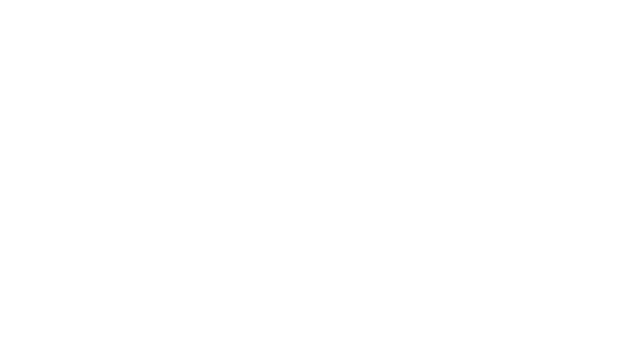
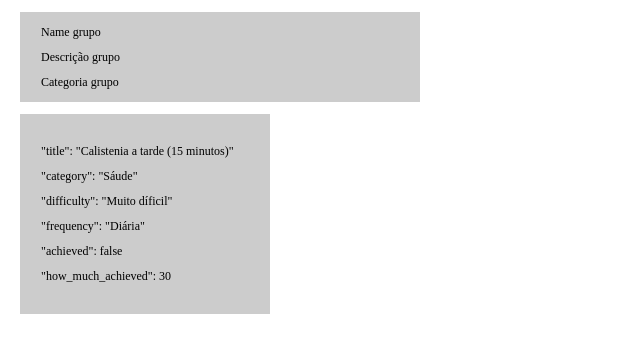
Before and after one commit to rafaelgsousa/Kenzy-academy-fitness, a JavaScript app: page / in a window 1280 px wide. Shown: the top 352 px of the page, without its empty margins (0-640 px from the left). Built offline with nearby package versions, Linux system fonts and the light colour scheme; the HTML template or start-up script is replaced by a standard one.

Commit message:
feat: create component Card

```diff
--- a/src/App.js
+++ b/src/App.js
@@ -1,8 +1,27 @@
+import { Card, TextCard } from "./components/Card";
+
 function App() {
+
+  const handleClick = () => {
+    alert("Clickou")
+  }
+
   return (
-    <div >
-
-    </div>
+    <>
+      <Card background={"#ccc"} backgroundHover={"coral"} onClick={handleClick}>
+        <TextCard>Name grupo</TextCard>
+        <TextCard>Descrição grupo</TextCard>
+        <TextCard>Categoria grupo</TextCard>
+      </Card>
+      <Card background={"#ccc"} height={200} width={250} backgroundHover={"coral"}>
+        <TextCard>"title": "Calistenia a tarde (15 minutos)"</TextCard>
+        <TextCard>"category": "Sáude"</TextCard>
+        <TextCard>"difficulty": "Muito díficil"</TextCard>
+        <TextCard>"frequency": "Diária"</TextCard>
+        <TextCard>"achieved": false</TextCard>
+        <TextCard>"how_much_achieved": 30</TextCard>
+      </Card>
+    </>
   );
 }
 
--- /dev/null
+++ b/src/components/Card/index.js
@@ -0,0 +1,51 @@
+import styled from 'styled-components'
+
+
+/**
+ * Exemplo de uso:
+ *
+ * \<Card width={200} height={200} background={"red"} backgroundHover={"black"}\>
+ *
+ * valor default:
+ *
+ * width = 400px
+ *
+ * height = 90px
+ *
+ * background = white
+ *
+ * backgroundHover = #ccc
+ */
+export const Card = styled.div`
+    background: ${props => props.background ? `${props.background}` : "fff"};
+    width: ${props => props.width ? `${props.width}px` : "400px"};
+    height: ${props => props.height ? `${props.height}px` : "90px"};
+    padding: 1rem;
+    box-sizing: border-box;
+    display: flex;
+    flex-direction: column;
+    justify-content: center;
+    margin: 12px;
+    cursor: pointer;
+
+    &:hover{
+        background: ${props => props.backgroundHover ? `${props.backgroundHover}` : "#ccc"}
+    }
+`
+
+/**
+ * Exemplo de uso:
+ *
+ * \<TextCard fontSize={14}\>Texto\</TextCard\>
+ *
+ * valor default:
+ *
+ * font-size = 12px
+ *
+ * color = black
+ */
+export const TextCard = styled.p`
+    margin: 5px;
+    font-size: ${props => props.fontSize ? `${props.fontSize}px` : "12px"};
+    color: ${props => props.color ? `${props.color}` : "black"};
+`
```
